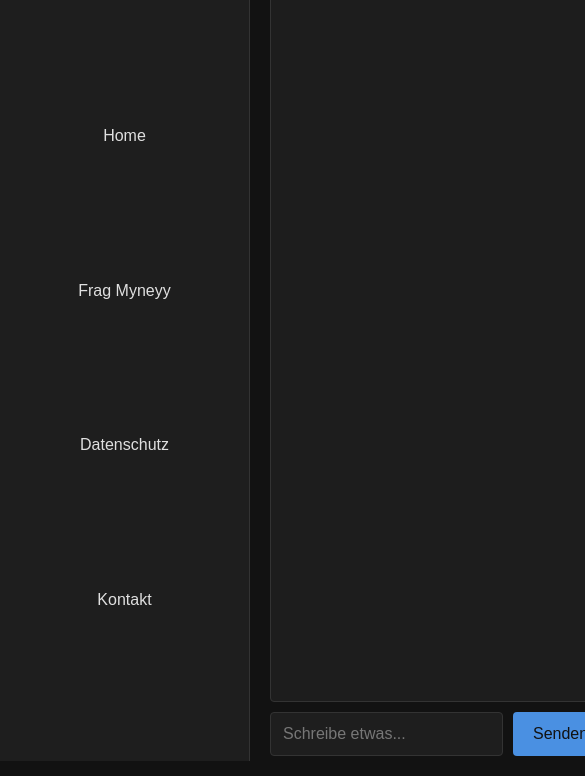
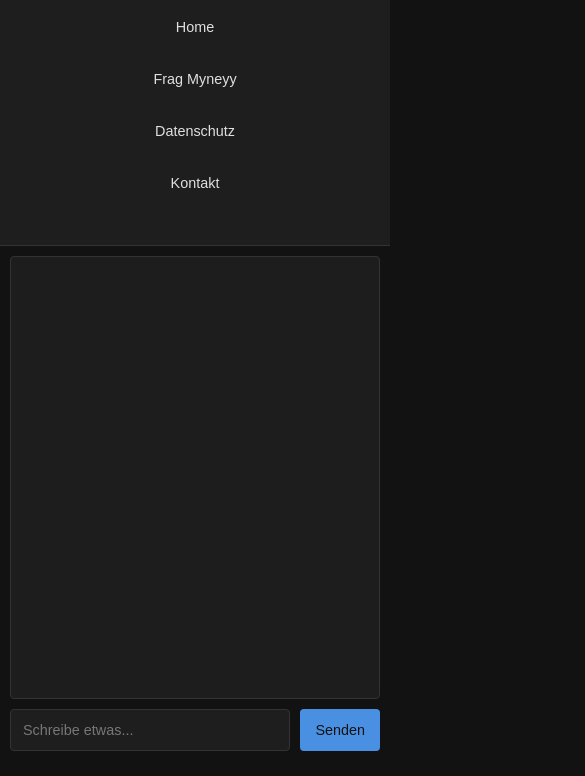
Before and after one commit to Myneyy/ki, a plain HTML site: page index.html in a window 390 px wide. Shown: the part 83-859 px from the top of the page, 585 px wide, since content can reach past the window. Drawn offline with Linux system fonts and the light colour scheme.

Commit message:
Update style.css

```diff
--- a/style.css
+++ b/style.css
@@ -13,6 +13,7 @@ body {
 /* Hauptcontainer */
 .main-container {
     display: flex;
+    flex-direction: row;
     width: 100%;
     height: 100%;
 }
@@ -47,7 +48,6 @@ body {
     display: flex;
     flex-direction: column;
     justify-content: space-evenly;
-
 }
 
 .menu ul li {
@@ -146,3 +146,47 @@ button {
 button:hover {
     background-color: #3970ad;
 }
+
+/* ========================== */
+/* Responsive Anpassungen */
+/* ========================== */
+@media screen and (max-width: 768px) {
+    .main-container {
+        flex-direction: column; /* Menü und Chat untereinander */
+    }
+
+    .menu {
+        width: 100%; /* Menü nimmt volle Breite ein */
+        border-right: none;
+        border-bottom: 1px solid #333;
+    }
+
+    .chat-container {
+        height: auto;
+        padding: 10px;
+    }
+}
+
+@media screen and (max-width: 480px) {
+    .menu h2 {
+        font-size: 1.2rem;
+    }
+
+    .menu ul li {
+        font-size: 0.9rem;
+        padding: 8px;
+    }
+
+    .message {
+        font-size: 0.8rem;
+    }
+
+    input[type="text"] {
+        font-size: 0.9rem;
+    }
+
+    button {
+        padding: 8px 15px;
+        font-size: 0.9rem;
+    }
+}
```
